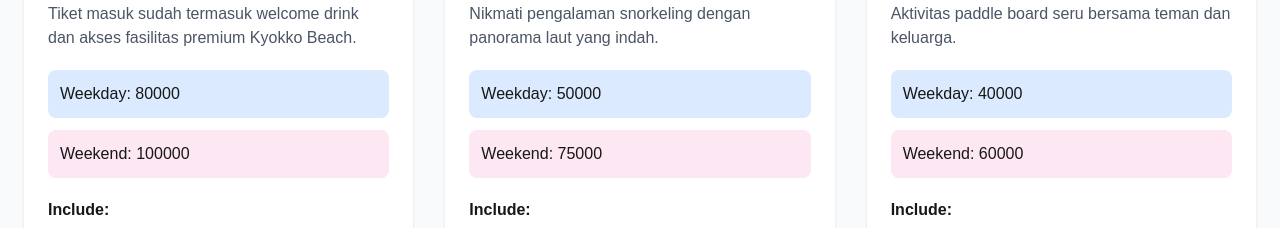
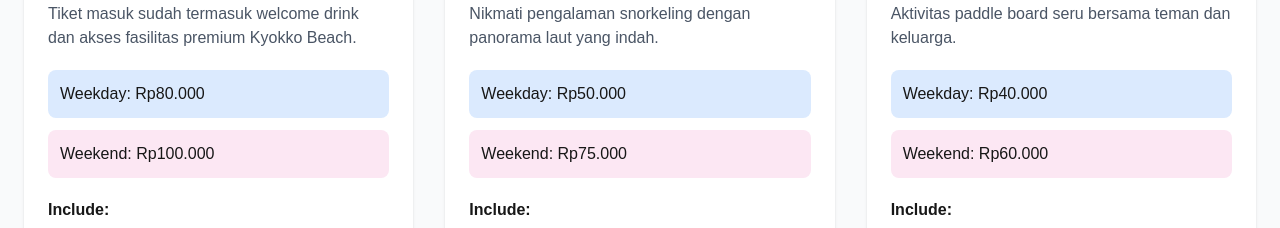
Before and after one commit to salavansaputra-cell/TA-WEB-24A-SANSAN, a Next.js app in the folder kyokko/: page /info-wisata in a window 1280 px wide. Shown: the part 693-921 px from the top of the page. Built offline with nearby package versions, Linux system fonts and the light colour scheme.

Commit message:
menambahkan format rupiah pada harga wisata

```diff
--- a/kyokko/app/info-wisata/page.tsx
+++ b/kyokko/app/info-wisata/page.tsx
@@ -142,11 +142,13 @@ export default function InfoWisataPage() {
                 {/* PRICE */}
                 <div className="space-y-3 mb-5">
                   <div className="bg-blue-100 rounded-lg p-3">
-                    Weekday: {item.weekday}
+                    Weekday: Rp
+                    {item.weekday.toLocaleString("id-ID")}
                   </div>
 
                   <div className="bg-pink-100 rounded-lg p-3">
-                    Weekend: {item.weekend}
+                    Weekend: Rp
+                    {item.weekend.toLocaleString("id-ID")}
                   </div>
                 </div>
 
```
